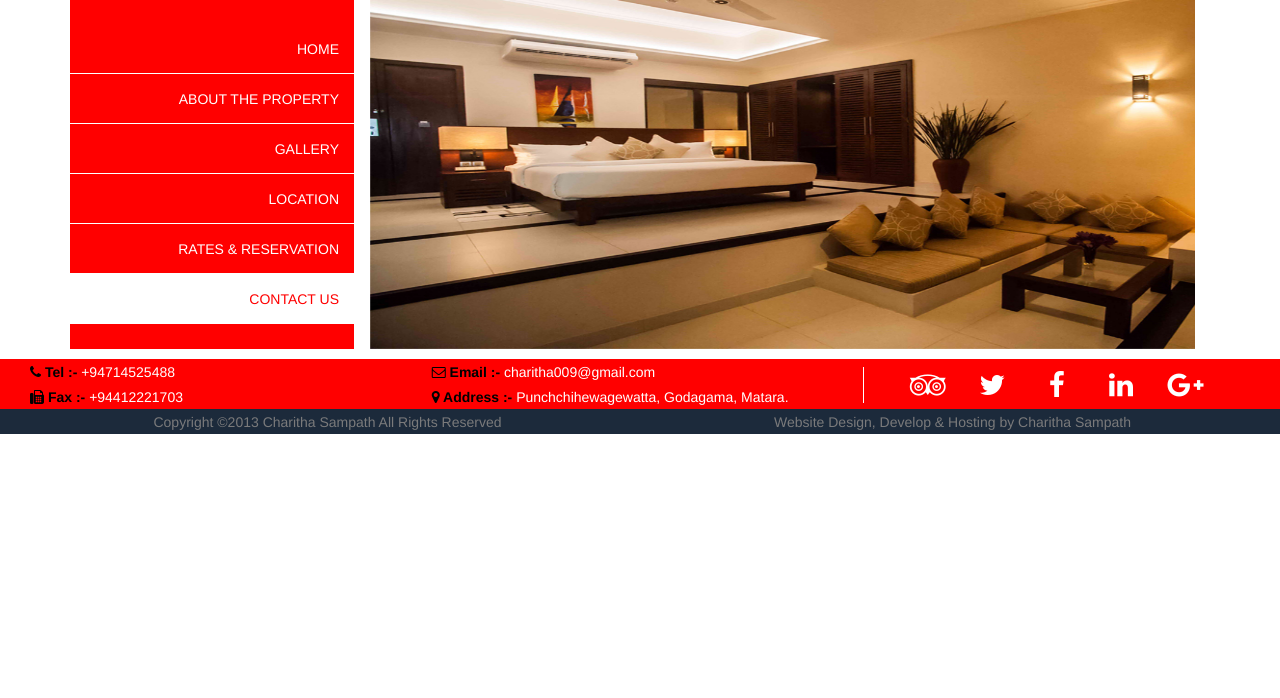
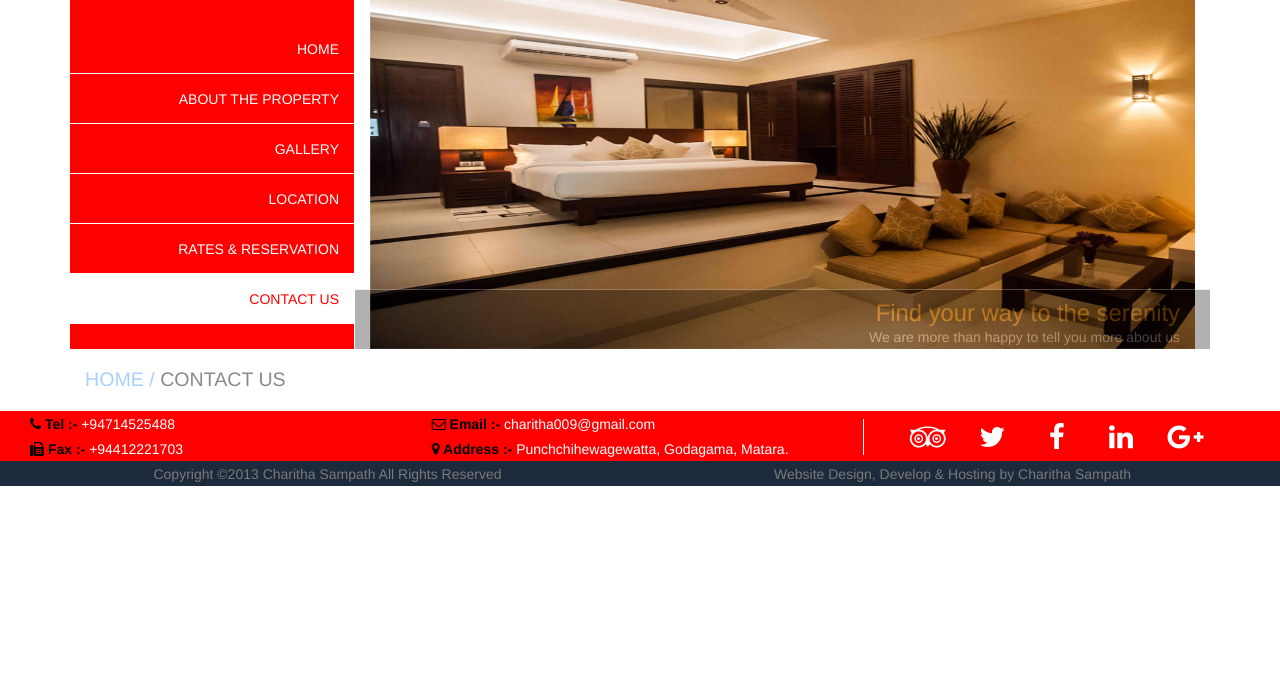
Before and after one commit to charitha09/Vacation_Rental_System, a CodeIgniter app: page /Projects/index.php/pages/contact in a window 1280 px wide. Shown: the part 53-751 px from the top of the page. Run offline with CodeIgniter, Linux system fonts and the light colour scheme; some libraries are stand-ins or nearby versions.

Commit message:
no message

```diff
--- a/application/controllers/Welcome.php
+++ b/application/controllers/Welcome.php
@@ -20,10 +20,11 @@ class Welcome extends CI_Controller {
 	 */
 	public function index() {
         $page = 'home';
+        $pgindex = 0;
         if ( ! file_exists(APPPATH.'views/pages/'.$page.'.php')){
             show_404();//if requested page not exsists
         }else{
-            $data = array('title' => 'HOME', 'pgname' => $page);
+            $data = array('title' => 'HOME', 'pgname' => $page, 'pgindex' => $pgindex);
             //Loarding DOM
             $this->load->view('pages/'.$page, $data);
         }
--- a/application/controllers/pages.php
+++ b/application/controllers/pages.php
@@ -3,10 +3,11 @@ class Pages extends CI_Controller {
 
     public function index() {
         $page = 'home';
+        $pgindex = 0;
         if ( ! file_exists(APPPATH.'views/pages/'.$page.'.php')){
             show_404();//if requested page not exsists
         }else{
-            $data = array('title' => 'HOME', 'pgname' => $page);
+            $data = array('title' => 'HOME', 'pgname' => $page, 'pgindex' => $pgindex);
             //Loarding DOM
             $this->load->view('pages/'.$page, $data);
         }
@@ -14,10 +15,11 @@ class Pages extends CI_Controller {
 
     public function about() {
         $page = 'about';
+        $pgindex = 1;
         if ( ! file_exists(APPPATH.'views/pages/'.$page.'.php')){
             show_404();//if requested page not exsists
         }else{
-            $data = array('title' => 'ABOUT THE PROPERTY', 'pgname' => $page);
+            $data = array('title' => 'HOME', 'pgname' => $page, 'pgindex' => $pgindex);
             //Loarding DOM
             $this->load->view('pages/'.$page, $data);
         }
@@ -25,10 +27,11 @@ class Pages extends CI_Controller {
 
     public function gallery() {
         $page = 'gallery';
+        $pgindex = 2;
         if ( ! file_exists(APPPATH.'views/pages/'.$page.'.php')){
             show_404();//if requested page not exsists
         }else{
-            $data = array('title' => 'GALLERY', 'pgname' => $page);
+            $data = array('title' => 'HOME', 'pgname' => $page, 'pgindex' => $pgindex);
             //Loarding DOM
             $this->load->view('pages/'.$page, $data);
         }
@@ -36,10 +39,11 @@ class Pages extends CI_Controller {
 
     public function location() {
         $page = 'location';
+        $pgindex = 3;
         if ( ! file_exists(APPPATH.'views/pages/'.$page.'.php')){
             show_404();//if requested page not exsists
         }else{
-            $data = array('title' => 'LOCATION', 'pgname' => $page);
+            $data = array('title' => 'HOME', 'pgname' => $page, 'pgindex' => $pgindex);
             //Loarding DOM
             $this->load->view('pages/'.$page, $data);
         }
@@ -47,10 +51,11 @@ class Pages extends CI_Controller {
 
     public function rates() {
         $page = 'rates';
+        $pgindex = 4;
         if ( ! file_exists(APPPATH.'views/pages/'.$page.'.php')){
             show_404();//if requested page not exsists
         }else{
-            $data = array('title' => 'RATES & RESERVATION', 'pgname' => $page);
+            $data = array('title' => 'HOME', 'pgname' => $page, 'pgindex' => $pgindex);
             //Loarding DOM
             $this->load->view('pages/'.$page, $data);
         }
@@ -58,17 +63,14 @@ class Pages extends CI_Controller {
 
     public function contact() {
         $page = 'contact';
+        $pgindex = 5;
         if ( ! file_exists(APPPATH.'views/pages/'.$page.'.php')){
             show_404();//if requested page not exsists
         }else{
-            $data = array('title' => 'CONTACT US', 'pgname' => $page);
+            $data = array('title' => 'HOME', 'pgname' => $page, 'pgindex' => $pgindex);
             //Loarding DOM
             $this->load->view('pages/'.$page, $data);
         }
     }
-
-    public function hello() {
-            echo "This is hello function.";
-    }
 }
 ?>
--- a/application/views/Pages/about.php
+++ b/application/views/Pages/about.php
@@ -11,6 +11,12 @@
     <?php $this->load->view('templates/header.php'); ?>
     <div class="container">
         <?php $this->load->view('templates/cover.php'); ?>
+        <div class="col-sm-12 page-location">
+        <?php
+            $navitems = array("HOME","ABOUT THE PROPERTY","GALLERY","LOCATION","RATES & RESERVATION","CONTACT US");
+            echo "<h2>HOME / <a href='#'>" . $navitems[$pgindex] . "</a></h2>" ;
+        ?>
+        </div>
     </div>
     <?php $this->load->view('templates/footer.php'); ?>
 </body>
--- a/application/views/Pages/contact.php
+++ b/application/views/Pages/contact.php
@@ -11,6 +11,12 @@
     <?php $this->load->view('templates/header.php'); ?>
     <div class="container">
         <?php $this->load->view('templates/cover.php'); ?>
+        <div class="col-sm-12 page-location">
+        <?php
+            $navitems = array("HOME","ABOUT THE PROPERTY","GALLERY","LOCATION","RATES & RESERVATION","CONTACT US");
+            echo "<h2>HOME / <a href='#'>" . $navitems[$pgindex] . "</a></h2>" ;
+        ?>
+        </div>
     </div>
     <?php $this->load->view('templates/footer.php'); ?>
 </body>
--- a/application/views/Pages/gallery.php
+++ b/application/views/Pages/gallery.php
@@ -11,6 +11,12 @@
     <?php $this->load->view('templates/header.php'); ?>
     <div class="container">
         <?php $this->load->view('templates/cover.php'); ?>
+        <div class="col-sm-12 page-location">
+        <?php
+            $navitems = array("HOME","ABOUT THE PROPERTY","GALLERY","LOCATION","RATES & RESERVATION","CONTACT US");
+            echo "<h2>HOME / <a href='#'>" . $navitems[$pgindex] . "</a></h2>" ;
+        ?>
+        </div>
     </div>
     <?php $this->load->view('templates/footer.php'); ?>
 </body>
--- a/application/views/Pages/location.php
+++ b/application/views/Pages/location.php
@@ -11,6 +11,12 @@
     <?php $this->load->view('templates/header.php'); ?>
     <div class="container">
         <?php $this->load->view('templates/cover.php'); ?>
+        <div class="col-sm-12 page-location">
+        <?php
+            $navitems = array("HOME","ABOUT THE PROPERTY","GALLERY","LOCATION","RATES & RESERVATION","CONTACT US");
+            echo "<h2>HOME / <a href='#'>" . $navitems[$pgindex] . "</a></h2>" ;
+        ?>
+        </div>
     </div>
     <?php $this->load->view('templates/footer.php'); ?>
 </body>
--- a/application/views/Pages/rates.php
+++ b/application/views/Pages/rates.php
@@ -11,6 +11,12 @@
     <?php $this->load->view('templates/header.php'); ?>
     <div class="container">
         <?php $this->load->view('templates/cover.php'); ?>
+        <div class="col-sm-12 page-location">
+        <?php
+            $navitems = array("HOME","ABOUT THE PROPERTY","GALLERY","LOCATION","RATES & RESERVATION","CONTACT US");
+            echo "<h2>HOME / <a href='#'>" . $navitems[$pgindex] . "</a></h2>" ;
+        ?>
+        </div>
     </div>
     <?php $this->load->view('templates/footer.php'); ?>
 </body>
--- a/application/views/templates/cover.php
+++ b/application/views/templates/cover.php
@@ -31,5 +31,35 @@
             <img src="<?php echo base_url(); ?>public/images/cover/cover-5.jpg" alt="cover-5">
             <img src="<?php echo base_url(); ?>public/images/cover/cover-6.jpg" alt="cover-6">
         </div>
+        <div id="cover-footer" class="col-sm-12">
+            <?php
+            $coverFooterTop = array("Find your home away from home",
+                                    "Find out what sets us apart",
+                                    "A sneak peak at our hideaway",
+                                    "Find your home away from home",
+                                    "Quietness in the heal of a citadel",
+                                    "Find your way to the serenity");
+            $coverFooterBot = array("A unique getaway spend your vacation peacefully",
+                                    "Discover more on rooms",
+                                    "Facilities and other fun activities",
+                                    "Spend your holiday in our peaceful and comfortable environment",
+                                    "What more can you ask for",
+                                    "We are more than happy to tell you more about us");
+            ?>
+            <div class="col-sm-12">
+                <h2>
+                    <?php
+                        echo $coverFooterTop[$pgindex];
+                    ?>
+                </h2>
+            </div>
+            <div class="col-sm-12">
+                <h3>
+                    <?php
+                        echo $coverFooterBot[$pgindex];
+                    ?>
+                </h3>
+            </div>
+        </div>
     </div>
 </section>
--- a/public/css/common_style.css
+++ b/public/css/common_style.css
@@ -36,6 +36,7 @@ a:hover{
 #cover{
     background-color: #F00;
     height: 350px;
+    overflow: hidden;
 }
 
 .nav-container{
@@ -93,6 +94,42 @@ a:hover{
     width: 100%;
     height: 100%;
 }
+
+#cover-footer {
+    background-color: #000;
+    border-top: 1px solid #ccc;
+    bottom: 60px;
+    height: 60px;
+    opacity: 0.3;
+    position: relative;
+    z-index: 101;
+}
+
+#cover-footer div:first-child{
+    margin-top: 10px;
+    height: 30px;
+}
+
+#cover-footer div:first-child h2{
+    float: right;
+    margin: 0;
+    padding: 0;
+    color: #ff9c00;
+    font-size: 1.7em;
+}
+
+#cover-footer div:last-child{
+    height: 20px;
+}
+
+#cover-footer div:last-child h3{
+    float: right;
+    margin: 0;
+    padding: 0;
+    color: #d5d5d5;
+    font-size: 1em;
+}
+
 
 @media (max-width: 991px) {
     #cover div a{
@@ -223,3 +260,13 @@ a:hover{
         height: 15px;
     }
 }
+
+/*Page Location view*/
+.page-location h2{
+    font-size: 1.4em;
+    color: #A8D0FF;
+}
+
+.page-location h2 a{
+    color: #8A8A8A;
+}
```
Also changed, not shown: application/views/Pages/home.php (+14 -0 lines).
